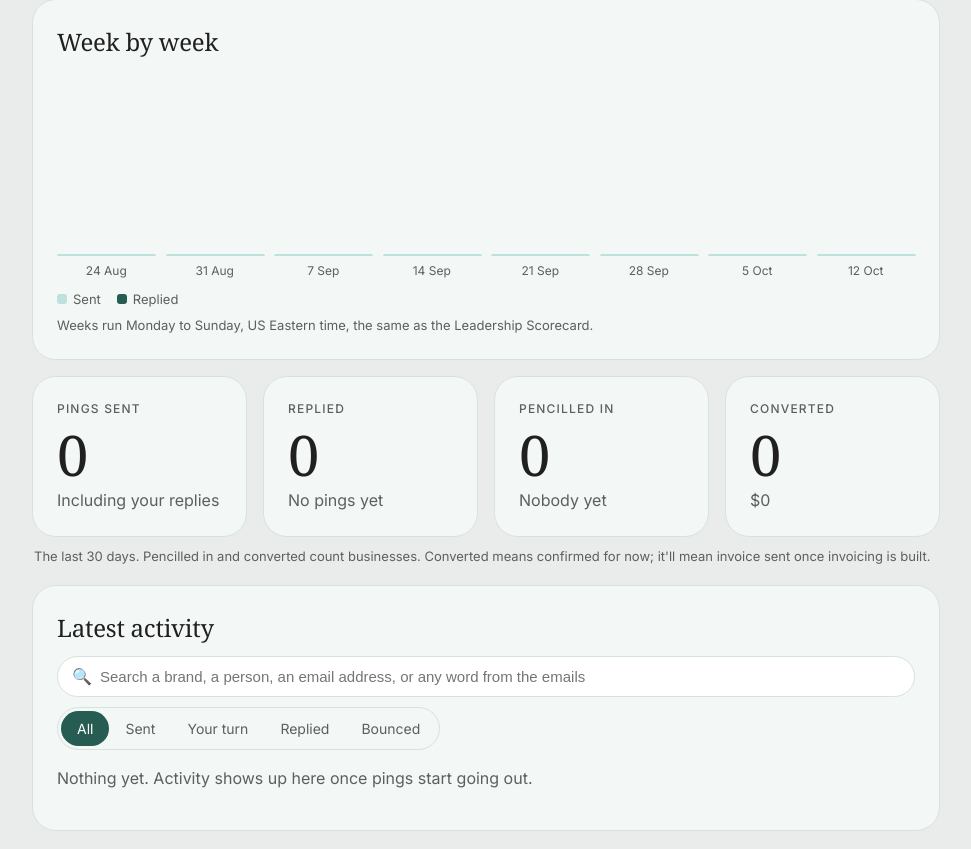
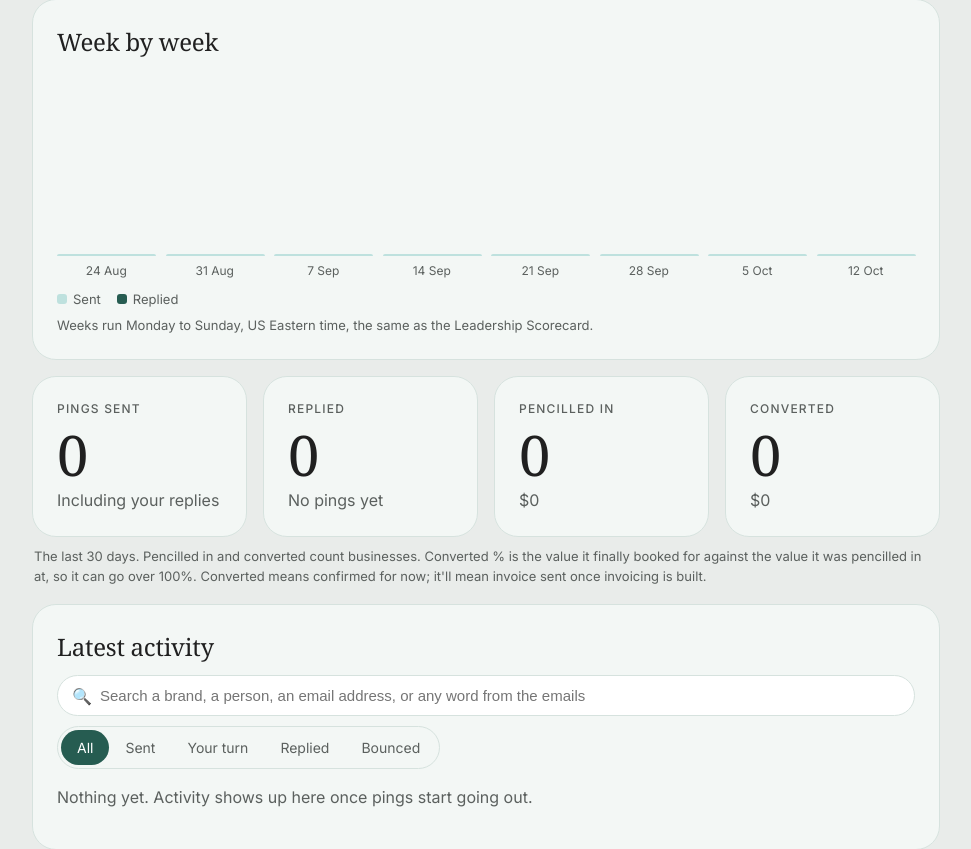
Before and after one commit to dannyzeemedia/w6-pings, a Flask app: page /results in a window 1280 px wide. Shown: the part 195-1044 px from the top of the page, without its empty margins (154-1125 px from the left). Run offline with Flask 3, Linux system fonts and the light colour scheme; the visitor is signed in with stand-in values (Sample User, id 1); data that the repository does not hold is empty; some libraries are stand-ins or nearby versions; some web fonts are replaced.

Commit message:
Results: pencilled-in value vs final booked value, converted % of value; confirm asks for the final value
Co-Authored-By: Claude Opus 5.5 (1M context) <noreply@anthropic.com>
Claude-Session: https://claude.ai/code/session_013dnwiwW5gHpNcSwqxTwcTZ

```diff
--- a/app.py
+++ b/app.py
@@ -1466,14 +1466,19 @@ def activity(days=7):
     return out
 
 
-def _converted_value(partners):
-    """Dollars converted: the value on the Sales rows behind these sponsors' confirmed bookings."""
+def _deal_value(partners, field, paid_only):
+    """Dollars on the Sales rows behind these sponsors' bookings: "Pencilled Value" (what it was pencilled in at) or
+    "Value" (what it finally booked for)."""
     if not partners:
         return 0
     today = dt.date.today()
     sales = {b["sale"] for b in bk.load(today - dt.timedelta(days=120), today + dt.timedelta(days=365))
-             if b["state"] == "paid" and b["partner"] in partners and b.get("sale")}
-    return sum(int(at.get("sales", sid)["fields"].get("Value") or 0) for sid in sales)
+             if b["partner"] in partners and b.get("sale") and (b["state"] == "paid" or not paid_only)}
+    tot = 0
+    for sid in sales:
+        f = at.get("sales", sid)["fields"]
+        tot += int(f.get(field) or (f.get("Value") if field == "Pencilled Value" else 0) or 0)
+    return tot
 
 
 @app.route("/results")
@@ -1504,7 +1509,8 @@ def results():
     rb, pb, cb = biz("Replied"), biz("Pencilled In"), biz("Confirmed")
     totals.update(replied_biz=len(rb), pencilled=len(pb), converted=len(cb),
                   pencil_rate=round(100 * len(pb) / len(rb)) if rb else None,
-                  convert_rate=round(100 * len(cb) / len(pb)) if pb else None, converted_usd=_converted_value(cb))
+                  pencilled_usd=_deal_value(pb, "Pencilled Value", False), converted_usd=_deal_value(cb, "Value", True))
+    totals["value_rate"] = round(100 * totals["converted_usd"] / totals["pencilled_usd"]) if totals["pencilled_usd"] else None
     dead = at.list_records("contacts", "AND({Status}!='Active', {Status}!='')", fields=["Status"])
     peak = max([w["sent"] for w in weeks] + [1])
     # latest activity: one line per thing that happened (a reply and its "your turn" hand-off are the same moment)
@@ -1571,6 +1577,10 @@ def _safe(fn, default):
 def deal_confirm():
     """Karlie marks a pencilled-in deal as confirmed: every one of its dates turns 🤑 Paid in the calendar."""
     ids = [x for x in request.form.get("ids", "").split(",") if re.match(r"rec\w+$", x)]
+    final = re.sub(r"[^\d.]", "", request.form.get("value") or "")
+    sale = request.form.get("sale") or ""
+    if final and re.match(r"rec\w+$", sale):  # what it finally booked for (the pencilled-in value stays as it was)
+        at.update("sales", sale, {"Value": int(float(final))})
     name = ""
     for rid in ids:
         r = at.get("promo", rid)["fields"]
--- a/bookings.py
+++ b/bookings.py
@@ -428,7 +428,8 @@ def deals(days_back=30, days_ahead=180):
     out = {}
     for b in rows:
         key = b["partner"] or b["sponsor"]
-        g = out.setdefault(key, {"sponsor": b["sponsor"], "partner": b["partner"], "rows": [], "ids": []})
+        g = out.setdefault(key, {"sponsor": b["sponsor"], "partner": b["partner"], "rows": [], "ids": [], "sale": None})
+        g["sale"] = g["sale"] or b.get("sale")
         g["rows"].append(b)
         g["ids"].append(b["id"])
     res = []
@@ -437,6 +438,9 @@ def deals(days_back=30, days_ahead=180):
         g["upcoming"] = [b for b in g["rows"] if b["date"] >= today]
         g["summary"] = describe([(b["kind"], b["date"], "TBC" if "date to confirm" in b["name"] else "") for b in g["rows"]])
         g["next"] = min((b["date"] for b in g["upcoming"]), default=None)
+        sf = at.get("sales", g["sale"])["fields"] if g["sale"] else {}
+        g["pencilled_value"] = int(sf.get("Pencilled Value") or sf.get("Value") or 0) or None
+        g["value"] = int(sf.get("Value") or 0) or None
         if g["upcoming"]:
             res.append(g)
     return sorted(res, key=lambda g: (g["confirmed"], g["next"] or today))
--- a/engine.py
+++ b/engine.py
@@ -727,11 +727,11 @@ def booking_sale(pid, name, value):
     open_rows.sort(key=lambda s: s["fields"].get("Created") or "", reverse=True)
     if open_rows:
         sid = open_rows[0]["id"]
-        upd = {"Status": "Discussion", **({"Value": value} if value else {})}
+        upd = {"Status": "Discussion", **({"Value": value, "Pencilled Value": value} if value else {})}
         at.update("sales", sid, upd)
         return sid
     return at.create("sales", {"Opportunity": f"Booking // {name}", "Status": "Discussion", "Partner": [pid], "Via": "Email",
-                               **({"Value": value} if value else {})}, typecast=True)["id"]
+                               **({"Value": value, "Pencilled Value": value} if value else {})}, typecast=True)["id"]
 
 
 def remix_apply(item):
--- a/static/style.css
+++ b/static/style.css
@@ -1131,3 +1131,8 @@ body.catchup-mode .update-bar { background: #ffffff; color: #1b433b; }
 .cu-att { margin-top: 12px; padding-top: 10px; border-top: 1px solid var(--line); font-size: 13px; color: var(--muted); overflow-wrap: anywhere; }
 .res-note { margin: -6px 2px 18px; }
 @media (max-width: 640px) { .res-note { margin: -2px 14px 16px; } }
+.deal-confirm { display: flex; align-items: center; gap: 10px; flex-shrink: 0; }
+.deal-val { display: flex; align-items: center; gap: 8px; font-size: 12px; color: var(--muted); margin: 0; }
+.deal-usd { display: inline-flex; align-items: center; gap: 2px; border: 1px solid var(--line); border-radius: 999px; padding: 0 10px; background: var(--card); color: var(--ink, #202020); }
+.deal-usd input { all: unset; width: 70px; padding: 7px 0; font-size: 14px; }
+@media (max-width: 640px) { .deal-confirm { flex-direction: column; align-items: stretch; } .deal-val { justify-content: space-between; } .deal-usd input { width: 100px; } }
--- a/templates/base.html
+++ b/templates/base.html
@@ -8,7 +8,7 @@
 <link rel="preconnect" href="https://fonts.googleapis.com">
 <link href="https://fonts.googleapis.com/css2?family=Inter:wght@400;500;600&display=swap" rel="stylesheet">
 <link href="https://api.fontshare.com/v2/css?f[]=gambetta@400&display=swap" rel="stylesheet">
-<link rel="stylesheet" href="{{ url_for('static', filename='style.css') }}?v=67" data-turbo-track="reload">
+<link rel="stylesheet" href="{{ url_for('static', filename='style.css') }}?v=68" data-turbo-track="reload">
 <script type="module" src="https://cdn.jsdelivr.net/npm/@hotwired/turbo@8.0.12/dist/turbo.es2017-esm.js"></script>
 <meta name="turbo-prefetch" content="true">
 </head><body class="{% block bodyclass %}{% endblock %}">
--- a/templates/results.html
+++ b/templates/results.html
@@ -17,18 +17,21 @@
 <div class="grid res-stats">
   <div class="card"><div class="label">Pings sent</div><div class="big">{{ totals.sent }}</div><div class="muted">Including your replies</div></div>
   <div class="card"><div class="label">Replied</div><div class="big">{{ totals.replied }}</div><div class="muted">{{ (totals.rate|string + '% of pings') if totals.rate is not none else 'No pings yet' }}</div></div>
-  <div class="card"><div class="label">Pencilled in</div><div class="big">{{ totals.pencilled }}</div><div class="muted">{{ (totals.pencil_rate|string + '% of businesses that replied') if totals.pencil_rate is not none else 'Nobody yet' }}</div></div>
-  <div class="card"><div class="label">Converted</div><div class="big">{{ totals.converted }}</div><div class="muted">{{ '${:,}'.format(totals.converted_usd) }}{{ (' · ' ~ totals.convert_rate ~ '% of pencilled') if totals.convert_rate is not none else '' }}</div></div>
+  <div class="card"><div class="label">Pencilled in</div><div class="big">{{ totals.pencilled }}</div><div class="muted">{{ '${:,}'.format(totals.pencilled_usd) }}{{ (' · ' ~ totals.pencil_rate ~ '% of businesses that replied') if totals.pencil_rate is not none else '' }}</div></div>
+  <div class="card"><div class="label">Converted</div><div class="big">{{ totals.converted }}</div><div class="muted">{{ '${:,}'.format(totals.converted_usd) }}{{ (' · ' ~ totals.value_rate ~ '% of the pencilled-in value') if totals.value_rate is not none else '' }}</div></div>
 </div>
-<p class="muted tiny res-note">The last 30 days. Pencilled in and converted count businesses. Converted means confirmed for now; it'll mean invoice sent once invoicing is built.</p>
+<p class="muted tiny res-note">The last 30 days. Pencilled in and converted count businesses. Converted % is the value it finally booked for against the value it was pencilled in at, so it can go over 100%. Converted means confirmed for now; it'll mean invoice sent once invoicing is built.</p>
 {% if deals %}<div class="card" id="deals">
   <h2>Bookings</h2>
   <p class="muted tiny" style="margin:0 0 10px">When a sponsor says yes, their dates are pencilled in automatically so nobody else gets offered them. Confirm once it's locked in (paid, or terms agreed).</p>
   {% for g in deals %}<div class="deal">
     <div class="deal-main"><strong>{{ g.sponsor }}</strong> <span class="tag {{ 'green' if g.confirmed else 'amber' }}">{{ '🤑 Confirmed' if g.confirmed else '✏️ Pencilled in' }}</span>
-      <div class="muted tiny">{{ g.summary }}</div></div>
-    {% if not g.confirmed %}<form method="post" action="{{ url_for('deal_confirm') }}" onsubmit="return confirm('Mark every date for {{ g.sponsor|e }} as confirmed?')">
-      <input type="hidden" name="ids" value="{{ g.ids|join(',') }}"><button class="small">Mark confirmed</button></form>{% endif %}
+      <div class="muted tiny">{{ g.summary }}</div>
+      {% if g.pencilled_value %}<div class="muted tiny">Pencilled in at ${{ '{:,}'.format(g.pencilled_value) }}{% if g.confirmed and g.value and g.value != g.pencilled_value %} · booked for ${{ '{:,}'.format(g.value) }}{% endif %}</div>{% endif %}</div>
+    {% if not g.confirmed %}<form method="post" action="{{ url_for('deal_confirm') }}" class="deal-confirm">
+      <input type="hidden" name="ids" value="{{ g.ids|join(',') }}"><input type="hidden" name="sale" value="{{ g.sale or '' }}">
+      {% if g.sale %}<label class="deal-val"><span>Final value</span><span class="deal-usd">$<input type="text" inputmode="numeric" name="value" value="{{ g.value or g.pencilled_value or '' }}" aria-label="What it finally booked for"></span></label>{% endif %}
+      <button class="small">Mark confirmed</button></form>{% endif %}
   </div>{% endfor %}
   <a class="tiny" href="{{ url_for('bookings_page') }}">Open the calendar ↗</a>
 </div>{% endif %}
```
Also changed, not shown: form/yours-ro.png (deleted), form/yours-subject.png (deleted).
